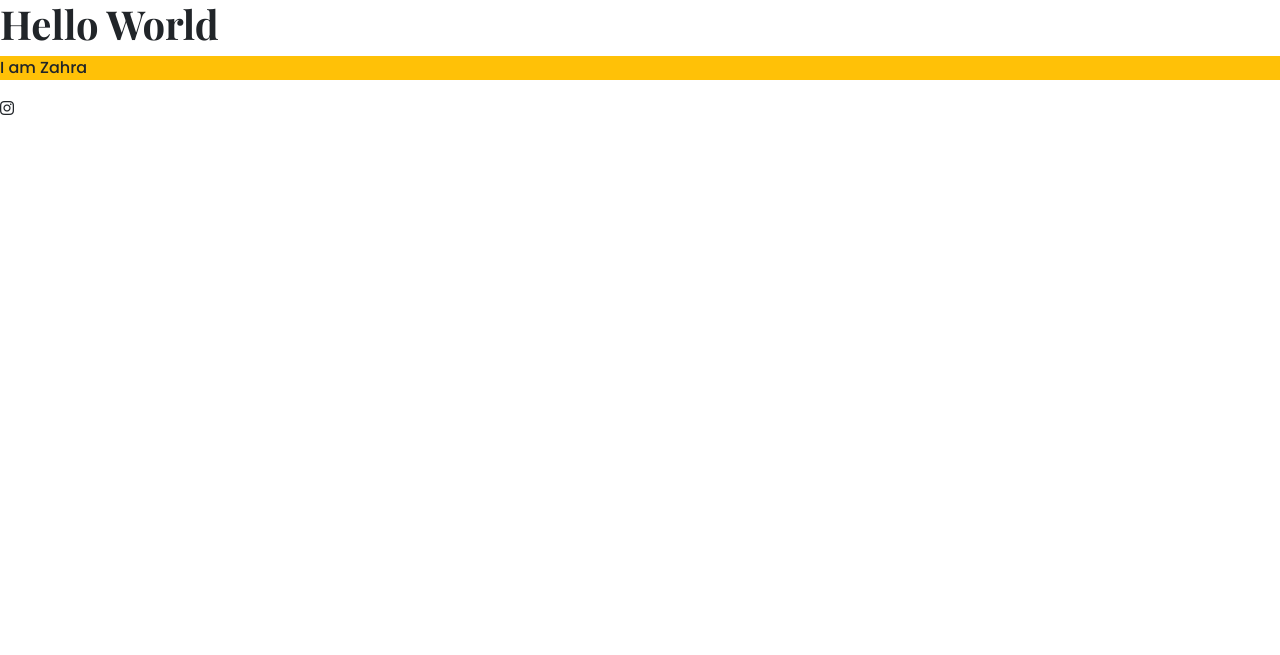
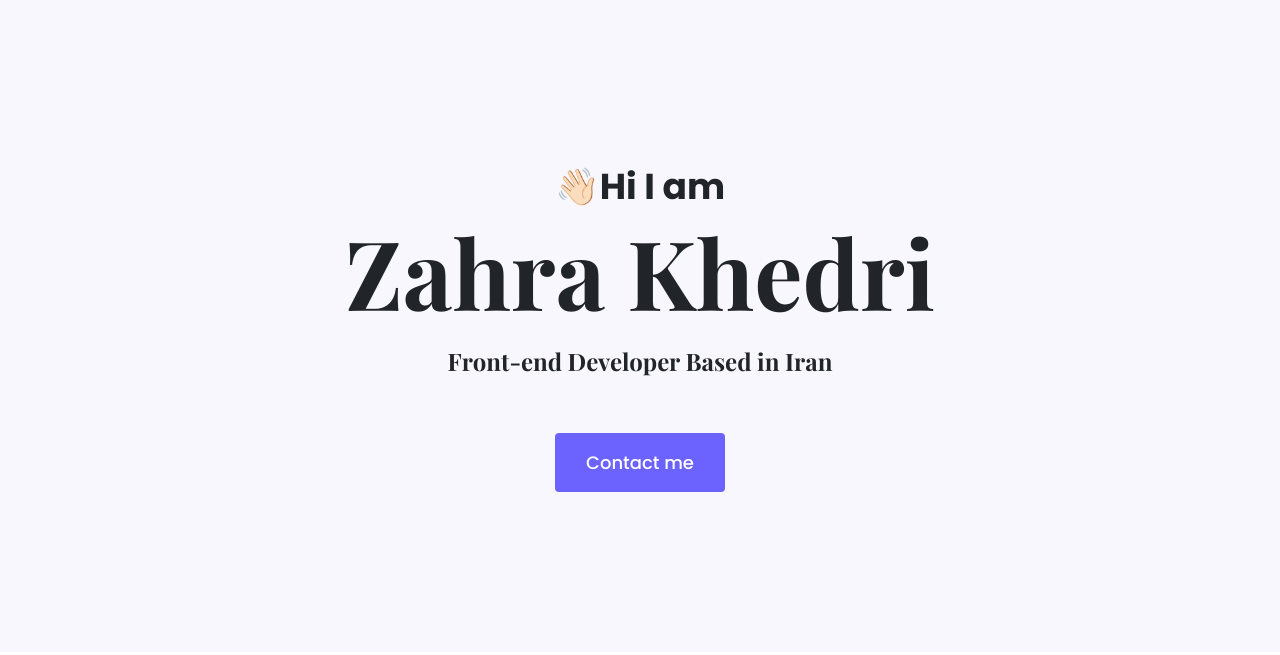
Before and after one commit to Zahrakhedri/portfolio-project, a plain HTML site: page index.html in a window 1280 px wide. Drawn offline with nearby package versions, Linux system fonts and the light colour scheme; a web font is replaced by a local one.

Commit message:
create homepage hero

```diff
--- a/index.html
+++ b/index.html
@@ -28,8 +28,11 @@
     <title>Document</title>
   </head>
   <body>
-    <h1>Hello World</h1>
-    <div class="bg-warning"><p>I am Zahra</p></div>
-    <i class="fa-brands fa-instagram"></i>
+    <div class="hero">
+      <p>👋🏻Hi I am</p>
+      <h1>Zahra Khedri</h1>
+      <h2 class="mb-5">Front-end Developer Based in Iran</h2>
+      <a href="#" class="btn btn-branding">Contact me</a>
+    </div>
   </body>
 </html>
--- a/styles/portfolio.css
+++ b/styles/portfolio.css
@@ -1,7 +1,48 @@
-h1 {
-  font-family: "Playfair Display", serif;
+:root {
+  --branding-color: #6c63ff;
+  --secondary-color: #f9f7fe;
+  --heading-font-family: "Playfair Display", serif;
+  --default-font-family: "Poppins", sans-serif;
 }
 
-p {
-  font-family: "Poppins", sans-serif;
+body {
+  font-family: var(--default-font-family);
 }
+
+h1,
+h2,
+h3,
+h4,
+h5,
+h6 {
+  font-family: var(--heading-font-family);
+}
+h1 {
+  font-size: 96px;
+}
+
+.hero {
+  background-color: var(--secondary-color);
+  text-align: center;
+  padding: 160px 20px;
+}
+
+.hero h2 {
+  font-size: 24px;
+  font-weight: normal;
+  line-height: 2;
+}
+.hero p {
+  font-size: 36px;
+  font-weight: bold;
+  margin: 0;
+}
+
+.btn-branding {
+  background-color: var(--branding-color);
+  color: white;
+  border-radius: 4px;
+  padding: 15px 30px;
+  font-size: 18px;
+  line-height: 27px;
+}
```
